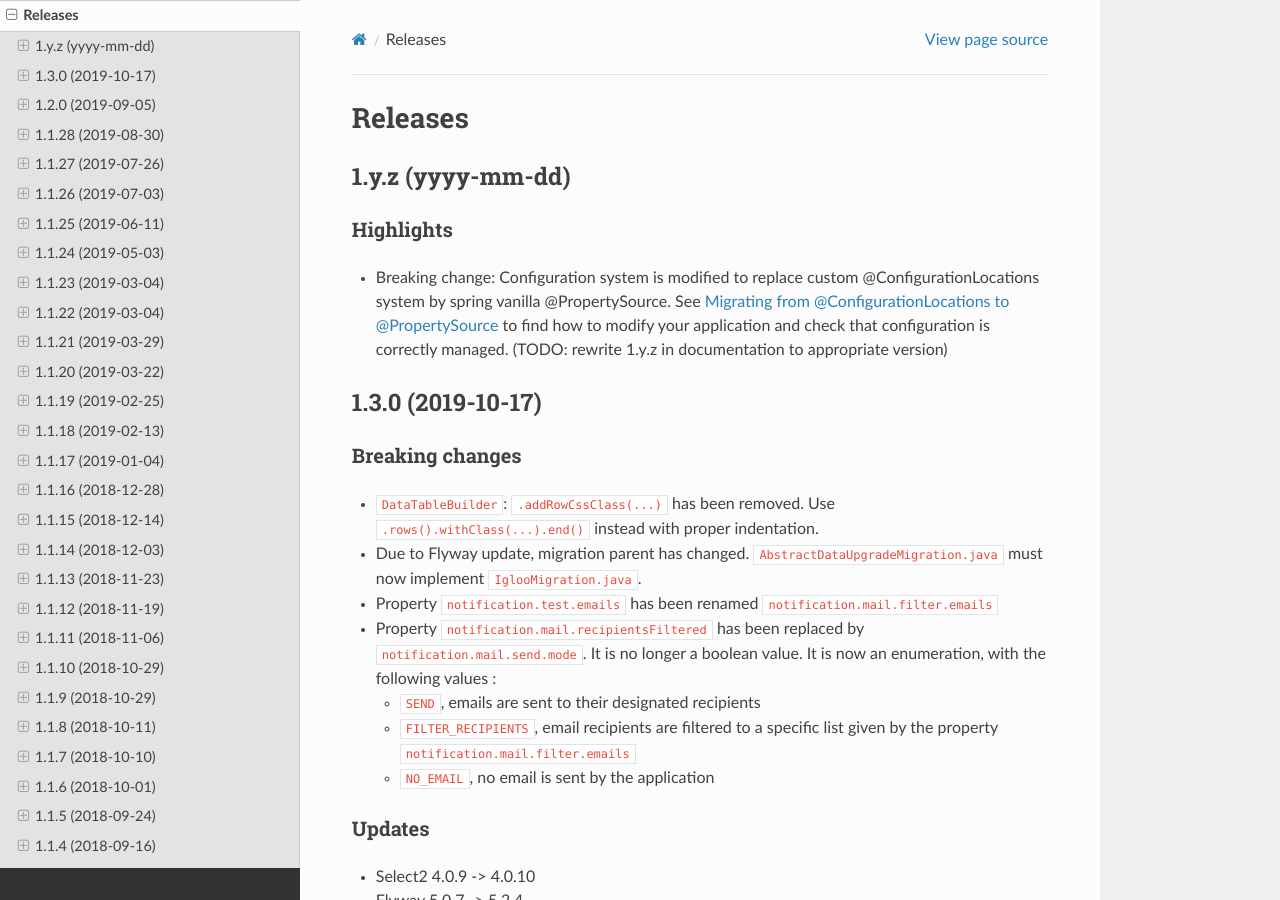
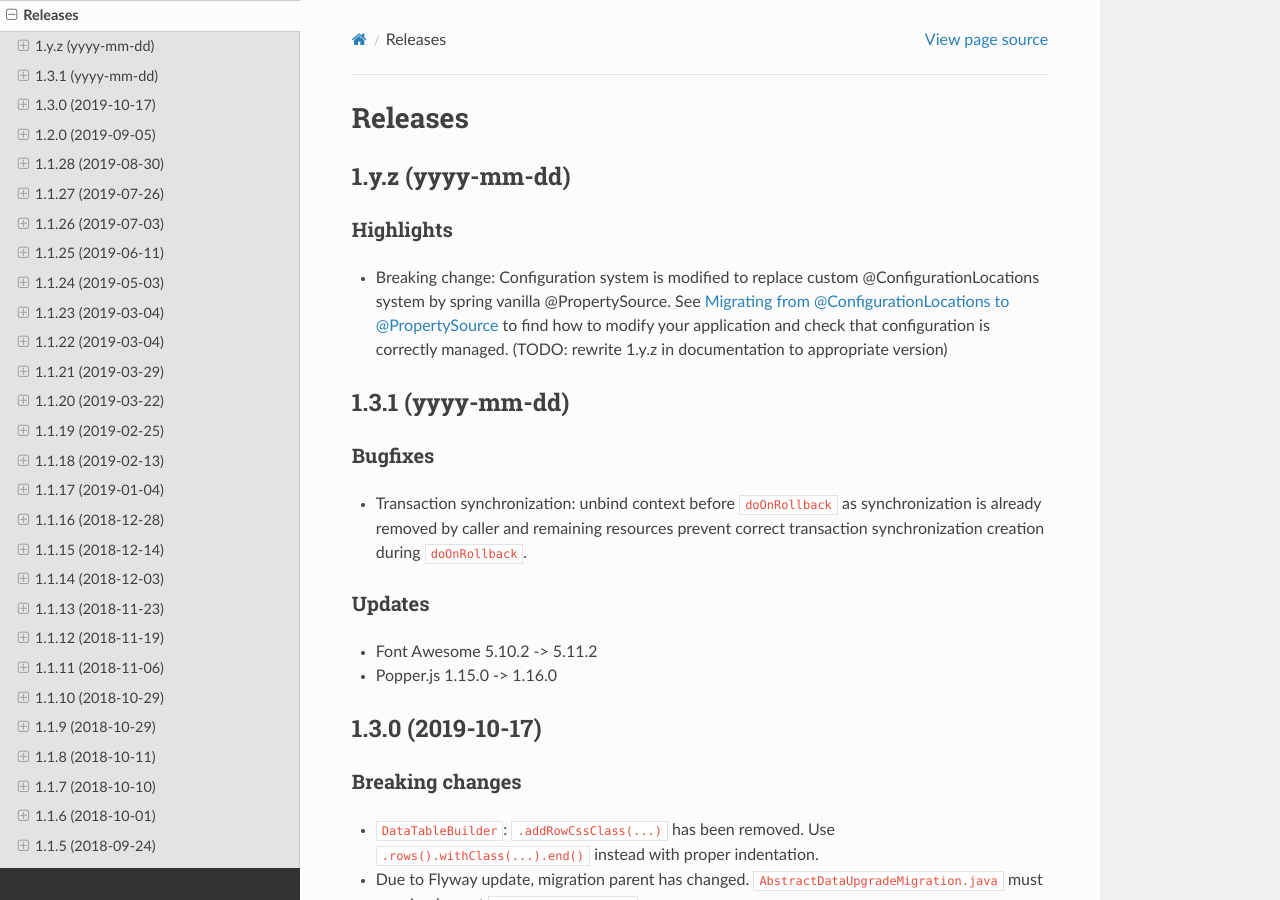
Before and after one commit to igloo-project/igloo-doc, a Sphinx documentation site: the page built from source/release-notes/releases.rst, in a window 1280 px wide and 900 px high. Built offline with Sphinx 7.4.7 and the Read the Docs theme 2.0.0, drawn with Linux system fonts in a browser that asks for light colours.

Commit message:
1.3.1: update release notes

```diff
--- a/source/release-notes/releases.rst
+++ b/source/release-notes/releases.rst
@@ -15,6 +15,24 @@ Highlights
   @PropertySource. See :ref:`property-source-migration` to find how to modify
   your application and check that configuration is correctly managed.
   (TODO: rewrite 1.y.z in documentation to appropriate version)
+
+.. _v1.3.1:
+
+1.3.1 (yyyy-mm-dd)
+##################
+
+Bugfixes
+********
+
+* Transaction synchronization: unbind context before ``doOnRollback`` as
+  synchronization is already removed by caller and remaining resources prevent
+  correct transaction synchronization creation during ``doOnRollback``.
+
+Updates
+*******
+
+* Font Awesome 5.10.2 -> 5.11.2
+* Popper.js 1.15.0 -> 1.16.0
 
 .. _v1.3.0:
 
```
